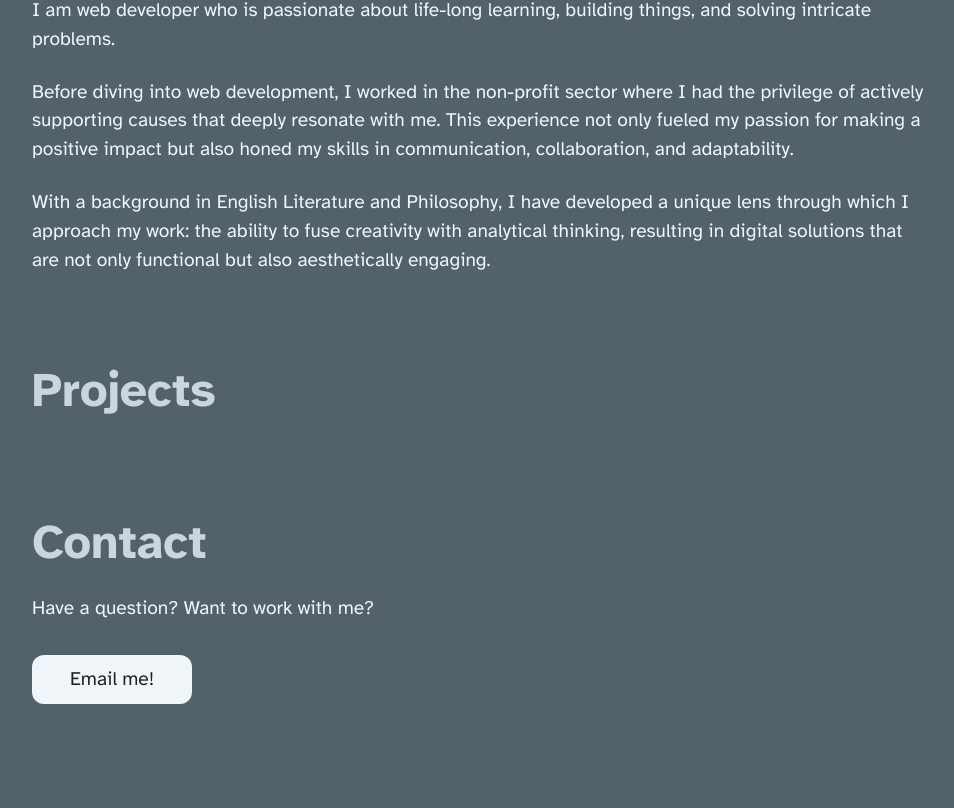
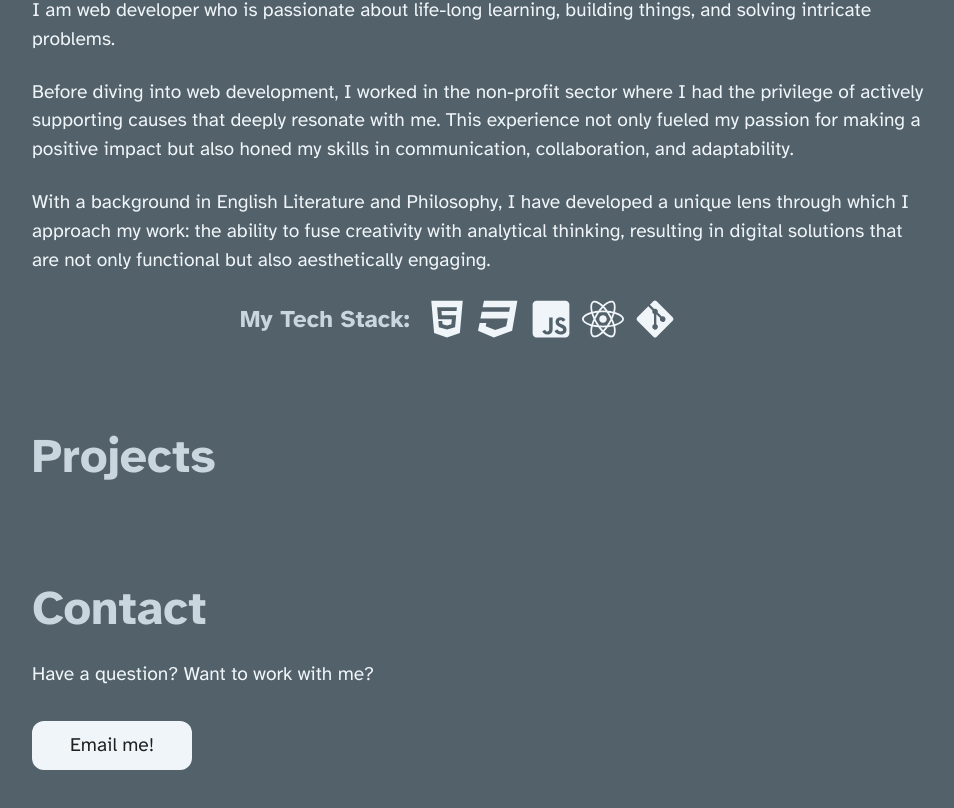
Before and after one commit to kylelangille/portfolio-project, a React (Create React App) app: page / in a window 1280 px wide. Shown: the part 972-1780 px from the top of the page, without its empty margins (160-1114 px from the left). Before the commit the page ends 1756 px from the top, so only its background shows below. Built offline with nearby package versions, Linux system fonts and the light colour scheme.

Commit message:
added tech stack to about section

```diff
--- a/package.json
+++ b/package.json
@@ -8,6 +8,7 @@
     "@testing-library/user-event": "^13.5.0",
     "react": "^18.2.0",
     "react-dom": "^18.2.0",
+    "react-icons": "^4.10.1",
     "react-icons-kit": "^2.0.0",
     "react-router-dom": "^6.15.0",
     "react-scripts": "5.0.1",
--- a/src/components/About.js
+++ b/src/components/About.js
@@ -1,8 +1,17 @@
+import styled from "styled-components";
 import Wrapper from "./UI/Wrapper";
 import Heading from "./UI/Heading";
 import Content from "./UI/Content";
 
+import { FaHtml5 } from "react-icons/fa";
+import { FaCss3 } from "react-icons/fa";
+import { FaJsSquare } from "react-icons/fa";
+import { FaReact } from "react-icons/fa";
+import { FaGitAlt } from "react-icons/fa";
+
 const About = () => {
+  const iconAttributes = { fontSize: "42px", color: "var(--lightest)" };
+
   return (
     <Wrapper id="about">
       <Heading>About me</Heading>
@@ -25,8 +34,36 @@ const About = () => {
         creativity with analytical thinking, resulting in digital solutions that
         are not only functional but also aesthetically engaging.
       </Content>
+      <br />
+      <Container>
+        <SubHeading>My Tech Stack:</SubHeading>
+        <IconContainer>
+          <FaHtml5 style={iconAttributes} />
+          <FaCss3 style={iconAttributes} />
+          <FaJsSquare style={iconAttributes} />
+          <FaReact style={iconAttributes} />
+          <FaGitAlt style={iconAttributes} />
+        </IconContainer>
+      </Container>
     </Wrapper>
   );
 };
 
+const SubHeading = styled.h2`
+  color: var(--light);
+  margin-right: 1rem;
+`;
+
+const IconContainer = styled.div`
+  display: flex;
+  gap: 10px;
+`;
+
+const Container = styled.div`
+  display: flex;
+  align-items: center;
+  width: 30rem;
+  margin: 0 auto;
+`;
+
 export default About;
--- a/src/components/Hero.js
+++ b/src/components/Hero.js
@@ -36,7 +36,7 @@ const Heading = styled.h1`
   color: var(--light);
   margin-bottom: 1rem;
 
-  width: 9ch;
+  width: 9.2ch;
   animation: typing 1s steps(22), blink 0.5s step-end infinite alternate;
   white-space: nowrap;
   overflow: hidden;
```
Also changed, not shown: 2 other files (tests, documents, lock files or other folders).
